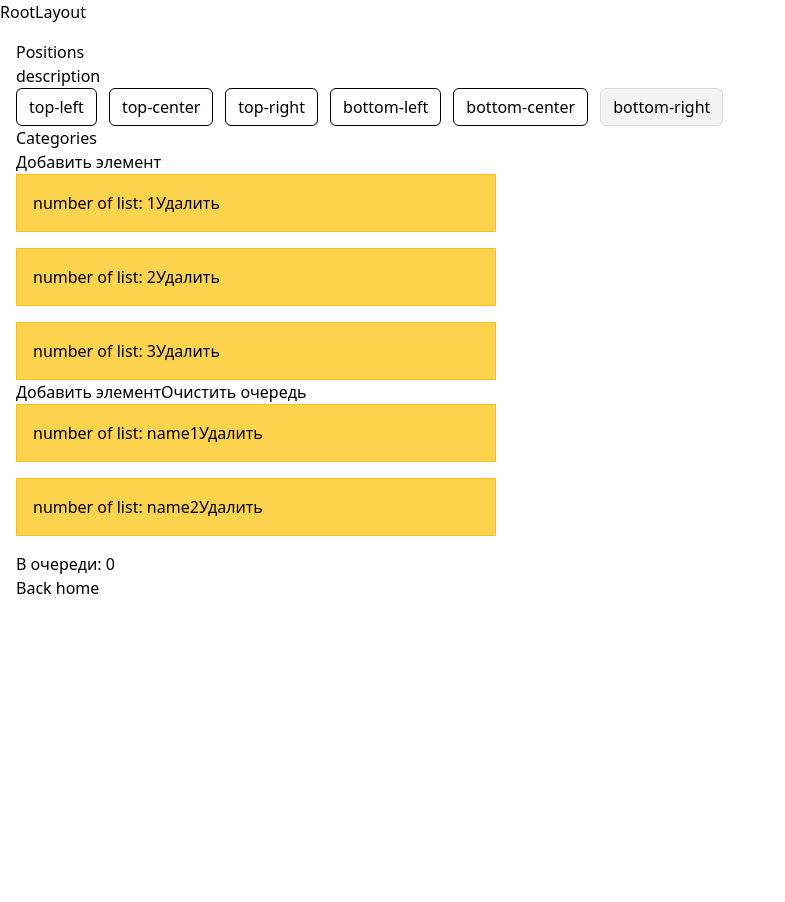
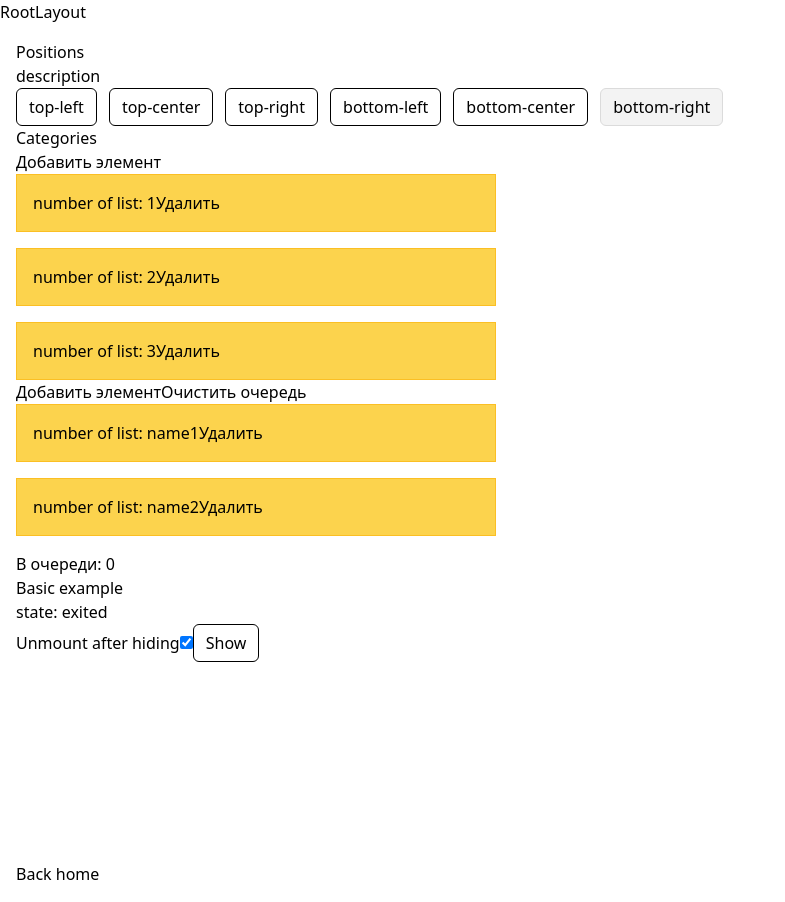
Before and after one commit to DanielEsh/react-toasts, a React (Vite) app: page /categories in a window 1280 px wide. Shown: the whole page, without its empty margins (0-785 px from the left). Before the commit the page ends 800 px from the top, so only its background shows below. Built offline with nearby package versions, Linux system fonts and the light colour scheme.

Commit message:
feat(transition): init

```diff
--- /dev/null
+++ b/src/components/transition/TransitionExample.tsx
@@ -0,0 +1,77 @@
+import { useState } from 'react'
+import { useMyTransition, useTransition } from './use-transition.ts'
+
+export const TransitionExample = () => {
+  const [unmountOnExit, setUnmountOnExit] = useState(true)
+
+  const [{ status: state, isMounted }, toggle] = useTransition({
+    timeout: 500,
+    initialEntered: false,
+    preEnter: true,
+    unmountOnExit,
+  })
+
+  return (
+    <div className="basic-example">
+      <h1>Basic example</h1>
+      <div className="basic-console">
+        <div className="basic-state">state: {state}</div>
+        <label>
+          Unmount after hiding
+          <input
+            type="checkbox"
+            checked={unmountOnExit}
+            onChange={(e) => setUnmountOnExit(e.target.checked)}
+          />
+        </label>
+        <button
+          className="button"
+          onClick={() => toggle()}
+        >
+          {state === 'entering' || state === 'entered' ? 'Hide' : 'Show'}
+        </button>
+      </div>
+      {isMounted && (
+        <div
+          className={`basic-transition ${state} bg-amber-300 w-[700px] h-[200px] flex items-center justify-center`}
+        >
+          React transition state
+        </div>
+      )}
+    </div>
+  )
+
+  // const { status, toggle } = useMyTransition({ duration: 500 })
+  //
+  // const isMounted = true
+  //
+  // return (
+  //   <div className="basic-example">
+  //     <h1>Basic example</h1>
+  //     <div className="basic-console">
+  //       <div className="basic-state">state: {status}</div>
+  //       <label>
+  //         Unmount after hiding
+  //         <input
+  //           type="checkbox"
+  //           checked={unmountOnExit}
+  //           onChange={(e) => setUnmountOnExit(e.target.checked)}
+  //         />
+  //       </label>
+  //       <button
+  //         className="button"
+  //         onClick={() => toggle(false)}
+  //       >
+  //         {status === 'entering' || status === 'entered' ? 'Hide' : 'Show'}
+  //       </button>
+  //     </div>
+  //     {isMounted && (
+  //       <div
+  //         className={`basic-transition ${status} bg-amber-300 w-[700px] h-[200px] flex items-center justify-center`}
+  //       >
+  //         React transition state
+  //       </div>
+  //     )}
+  //   </div>
+  // )
+}
--- /dev/null
+++ b/src/components/transition/use-transition.ts
@@ -0,0 +1,222 @@
+import { useCallback, useEffect, useRef, useState } from 'react'
+
+export const PRE_ENTER = 0
+export const ENTERING = 1
+export const ENTERED = 2
+export const PRE_EXIT = 3
+export const EXITING = 4
+export const EXITED = 5
+export const UNMOUNTED = 6
+
+export const STATUS = [
+  'preEnter',
+  'entering',
+  'entered',
+  'preExit',
+  'exiting',
+  'exited',
+  'unmounted',
+]
+
+enum MyTransitionStatus {
+  PRE_ENTER = 'pre_enter',
+  ENTERING = 'entering',
+  ENTERED = 'entered',
+  PRE_EXIT = 'pre_exit',
+  EXITING = 'exiting',
+  EXITED = 'exited',
+}
+
+export const getState = (status) => ({
+  _s: status,
+  status: STATUS[status],
+  isEnter: status < PRE_EXIT,
+  isMounted: status !== UNMOUNTED,
+  isResolved: status === ENTERED || status > EXITING,
+})
+
+export const startOrEnd = (unmounted) => (unmounted ? UNMOUNTED : EXITED)
+
+export const getEndStatus = (status, unmountOnExit) => {
+  switch (status) {
+    case ENTERING:
+    case PRE_ENTER:
+      return ENTERED
+
+    case EXITING:
+    case PRE_EXIT:
+      return startOrEnd(unmountOnExit)
+  }
+}
+
+export const getTimeout = (timeout) =>
+  typeof timeout === 'object'
+    ? [timeout.enter, timeout.exit]
+    : [timeout, timeout]
+
+export const nextTick = (transitState, status) =>
+  setTimeout(() => {
+    // Reading document.body.offsetTop can force browser to repaint before transition to the next state
+    isNaN(document.body.offsetTop) || transitState(status + 1)
+  }, 0)
+
+const updateState = (status, setState, latestState, timeoutId, onChange) => {
+  clearTimeout(timeoutId.current)
+  const state = getState(status)
+  setState(state)
+  latestState.current = state
+  onChange && onChange({ current: state })
+}
+
+export const useTransition = ({
+  enter = true,
+  exit = true,
+  preEnter,
+  preExit,
+  timeout,
+  initialEntered,
+  mountOnEnter,
+  unmountOnExit,
+  onStateChange: onChange,
+} = {}) => {
+  const [state, setState] = useState(() =>
+    getState(initialEntered ? ENTERED : startOrEnd(mountOnEnter)),
+  )
+  const latestState = useRef(state)
+  const timeoutId = useRef()
+  const [enterTimeout, exitTimeout] = getTimeout(timeout)
+
+  const endTransition = useCallback(() => {
+    const status = getEndStatus(latestState.current._s, unmountOnExit)
+    status && updateState(status, setState, latestState, timeoutId, onChange)
+  }, [onChange, unmountOnExit])
+
+  const toggle = useCallback(() => {
+    console.log('toggle')
+    const transitState = (status) => {
+      console.log('transitState', status)
+      updateState(status, setState, latestState, timeoutId, onChange)
+
+      switch (status) {
+        case ENTERING:
+          if (enterTimeout >= 0)
+            timeoutId.current = setTimeout(endTransition, enterTimeout)
+          break
+
+        case EXITING:
+          if (exitTimeout >= 0)
+            timeoutId.current = setTimeout(endTransition, exitTimeout)
+          break
+
+        case PRE_ENTER:
+        case PRE_EXIT:
+          timeoutId.current = nextTick(transitState, status)
+          break
+      }
+    }
+
+    const runEnterFlow = () => {
+      console.log('runEnterFlow')
+      transitState(enter ? (preEnter ? PRE_ENTER : ENTERING) : ENTERED)
+    }
+
+    const runExitFlow = () => {
+      console.log('runExitFlow')
+      transitState(
+        exit ? (preExit ? PRE_EXIT : EXITING) : startOrEnd(unmountOnExit),
+      )
+    }
+
+    const enterStage = latestState.current.isEnter
+    console.log('ENTER STATE', enterStage)
+    console.log('LATEST STATE', latestState)
+    enterStage ? runExitFlow() : runEnterFlow()
+    // if (!enterStage) {
+    //   transitState(enter ? (preEnter ? PRE_ENTER : ENTERING) : ENTERED)
+    // } else {
+    //   transitState(
+    //     exit ? (preExit ? PRE_EXIT : EXITING) : startOrEnd(unmountOnExit),
+    //   )
+    // }
+  }, [
+    endTransition,
+    onChange,
+    enter,
+    exit,
+    preEnter,
+    preExit,
+    enterTimeout,
+    exitTimeout,
+    unmountOnExit,
+  ])
+
+  useEffect(() => () => clearTimeout(timeoutId.current), [])
+
+  return [state, toggle, endTransition]
+}
+
+interface Options {
+  duration: number
+}
+
+// const updateState = (status, setState, latestState, timeoutId, onChange) => {
+//   clearTimeout(timeoutId.current)
+//   const state = getState(status)
+//   setState(state)
+//   latestState.current = state
+//   onChange && onChange({ current: state })
+// }
+
+export function useMyTransition({ duration }: Options) {
+  const [status, setStatus] = useState<MyTransitionStatus>(
+    MyTransitionStatus.ENTERED,
+  )
+  const latestStatus = useRef<MyTransitionStatus>(status)
+  const timeoutRef = useRef(-1)
+
+  const onEnter = () => {
+    console.log('on Enter')
+  }
+
+  const onExit = () => {
+    console.log('on Exit')
+  }
+
+  const onEntered = () => {
+    console.log('on Entered')
+  }
+
+  const onExited = () => {
+    console.log('on Exited ')
+  }
+
+  const handleStateChange = (shouldMount: boolean) => {
+    const preHandler = shouldMount ? onEnter : onExit
+    const handler = shouldMount ? onEntered : onExited
+
+    setStatus(
+      shouldMount ? MyTransitionStatus.PRE_ENTER : MyTransitionStatus.PRE_EXIT,
+    )
+    window.clearTimeout(timeoutRef.current)
+
+    const preStateTimeout = window.setTimeout(() => {
+      typeof preHandler === 'function' && preHandler()
+      setStatus(
+        shouldMount ? MyTransitionStatus.ENTERING : MyTransitionStatus.EXITING,
+      )
+    }, 10)
+
+    timeoutRef.current = window.setTimeout(() => {
+      window.clearTimeout(preStateTimeout)
+      typeof handler === 'function' && handler()
+      setStatus(
+        shouldMount ? MyTransitionStatus.ENTERED : MyTransitionStatus.EXITED,
+      )
+    })
+  }
+
+  return {
+    status,
+    toggle: handleStateChange,
+  }
+}
--- a/src/index.css
+++ b/src/index.css
@@ -271,3 +271,19 @@
   transform: translateY(-20px);
   transition: opacity 1s, transform 1s;
 }
+
+
+.basic-transition {
+  font-size: 3rem;
+  font-weight: 800;
+  transition: all 0.5s;
+}
+
+.basic-transition.preEnter,
+.basic-transition.exiting {
+  opacity: 0;
+}
+
+.basic-transition.exited {
+  opacity: 0;
+}
--- a/src/routes/categories.tsx
+++ b/src/routes/categories.tsx
@@ -1,6 +1,7 @@
 import { Link, Outlet } from 'react-router-dom'
 import { AnimatedList } from '../components/list/AnimatedList.tsx'
 import { AnimatedQueue } from '../components/animated-queue/AnimatedQueue.tsx'
+import { TransitionExample } from '../components/transition/TransitionExample.tsx'
 
 export default function CategoriesPage() {
   return (
@@ -10,6 +11,8 @@ export default function CategoriesPage() {
       <AnimatedList />
       <AnimatedQueue />
 
+      <TransitionExample />
+
       <div>
         <Link to="/">Back home</Link>
       </div>
```
